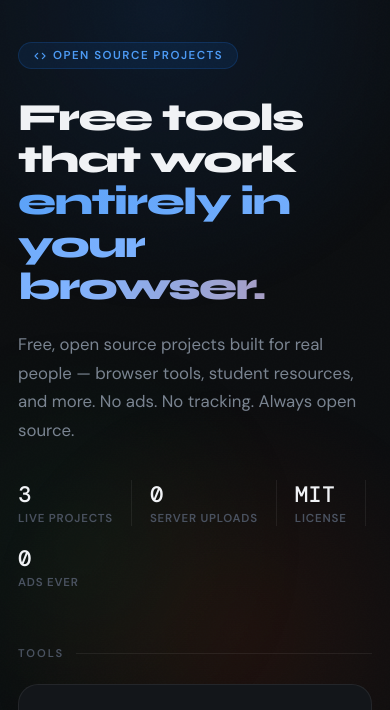
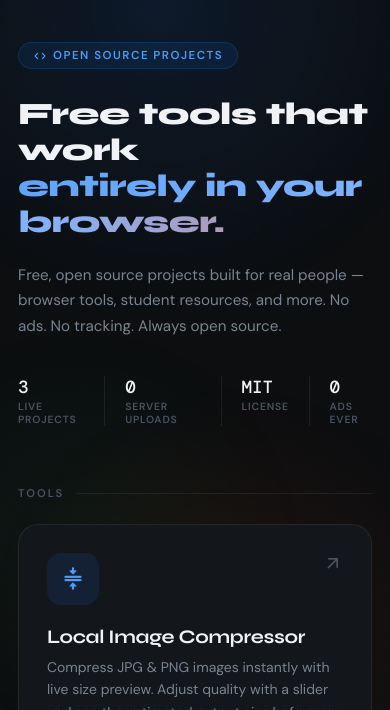
Before and after one commit to Gorupa/gorupa.github.io, a plain HTML site: page index.html in a window 390 px wide. Shown: the part 103-813 px from the top of the page. Drawn offline with nearby package versions, Linux system fonts and the light colour scheme.

Commit message:
Add files via upload

```diff
--- a/index.html
+++ b/index.html
@@ -188,10 +188,10 @@
 
         .hero h1 {
             font-family: 'Syne', sans-serif;
-            font-size: clamp(2.4rem, 6vw, 4rem);
+            font-size: clamp(1.8rem, 5vw, 4rem);
             font-weight: 800;
-            line-height: 1.1;
-            letter-spacing: -1.5px;
+            line-height: 1.15;
+            letter-spacing: -1px;
             margin-bottom: 22px;
         }
         .hero h1 .line-2 {
@@ -201,6 +201,8 @@
             background-clip: text;
             background-size: 200% auto;
             animation: shimmer 4s linear infinite;
+            display: inline;
+            word-break: keep-all;
         }
 
         .hero-desc {
@@ -214,9 +216,12 @@
         /* ── Stats row ── */
         .stats-row {
             display: flex;
-            gap: 28px;
-            flex-wrap: wrap;
+            gap: 20px;
+            flex-wrap: nowrap;
+            overflow-x: auto;
+            padding-bottom: 4px;
         }
+        .stats-row::-webkit-scrollbar { display: none; }
         .stat {
             display: flex;
             flex-direction: column;
@@ -526,8 +531,11 @@
             .page { padding: 48px 18px 72px; }
             nav { margin-bottom: 64px; }
             .hero { margin-bottom: 56px; }
+            .hero h1 { font-size: clamp(1.75rem, 8vw, 2.4rem); letter-spacing: -0.5px; }
+            .hero-desc { font-size: 0.95rem; }
             .tools-grid { grid-template-columns: 1fr; }
-            .stats-row { gap: 18px; }
+            .stat-num { font-size: 1.1rem; }
+            .stat-lbl { font-size: 0.65rem; }
             footer { flex-direction: column; align-items: flex-start; }
         }
 
```
